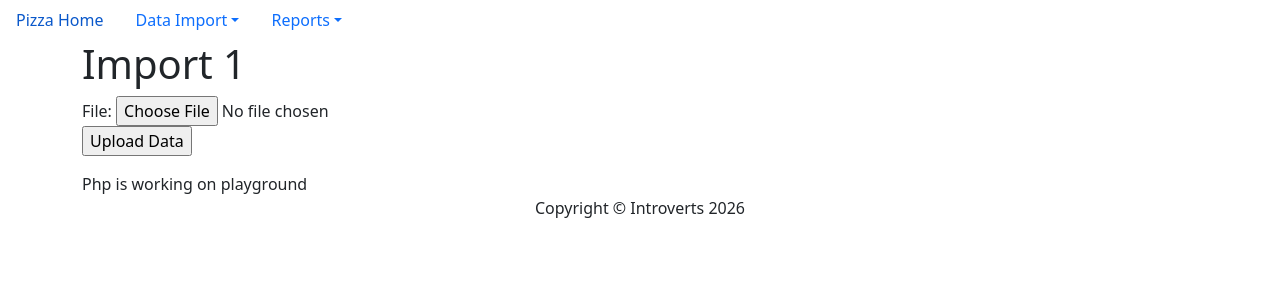
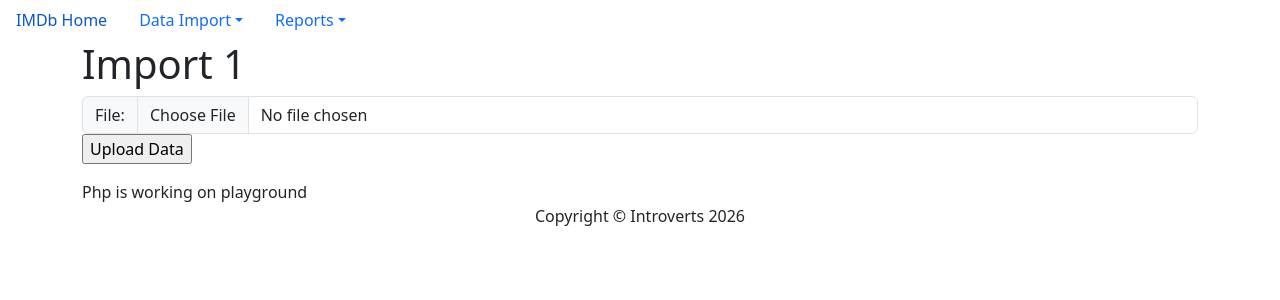
Before and after one commit to warramma/cs370-IMDb-clone, a PHP site: page /import_1.php in a window 1280 px wide. Shown: the top 300 px of the page. Run offline with PHP 8.4, Linux system fonts and the light colour scheme.

Commit message:
update header and file input style

```diff
--- a/components/_header.php
+++ b/components/_header.php
@@ -6,11 +6,11 @@
 </head>
 <body>
 <ul class="nav">
-    <li class="nav-item"><a class="nav-link" href="index.php">Pizza Home</a></li>
+    <li class="nav-item"><a class="nav-link" href="index.php">IMDb Home</a></li>
     <li class="nav-item dropdown">
         <a class="nav-link dropdown-toggle" data-bs-toggle="dropdown" href="#">Data Import</a>
         <ul class="dropdown-menu">
-            <li class="dropdown-item"><a class="nav-link" href="import_1.php">Import Person/Pizza Data</a></li>
+            <li class="dropdown-item"><a class="nav-link" href="import_1.php">Import Data</a></li>
             <li class="dropdown-item"><a class="nav-link" href="#">Import Other Data 1</a></li>
             <li class="dropdown-item"><a class="nav-link" href="#">Import Other Data 2</a></li>
         </ul>
--- a/import_1.php
+++ b/import_1.php
@@ -54,8 +54,10 @@ include('components/_header.php');
 <div class="container">
     <h1>Import 1</h1>
     <form method="post" enctype="multipart/form-data">
-        File: <input type = "file" name = "importFile" />
-        <br/>
+        <div class="input-group md-3">
+            <span class="input-group-text">File:</span>
+            <input class="form-control" type="file" name="importFile"/>
+        </div>
         <input type="submit" value="Upload Data"/>
     </form>
     <?php
```
